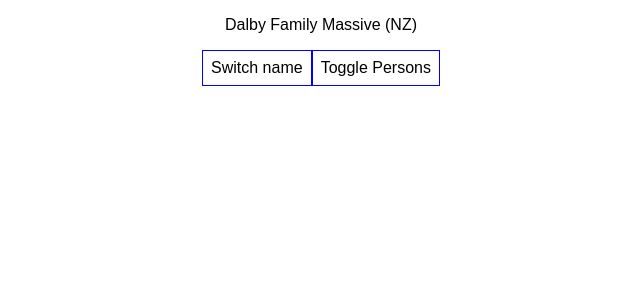
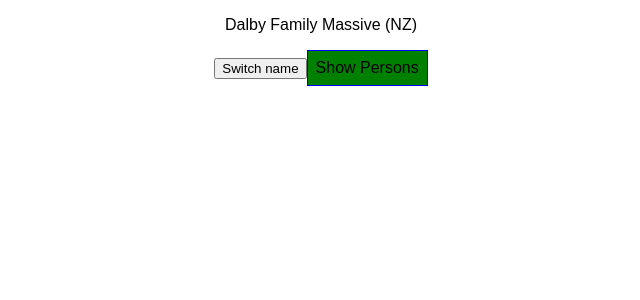
Before and after one commit to jock-dalby/react-complete-guide, a React (Create React App) app: page / in a window 1280 px wide. Shown: the top 300 px of the page, without its empty margins (319-959 px from the left). Built offline with nearby package versions, Linux system fonts and the light colour scheme.

Commit message:
add dynamic styling and text content to toggle persons button

```diff
--- a/src/App.js
+++ b/src/App.js
@@ -66,6 +66,7 @@ class App extends Component {
     let persons = null
 
     if (this.state.showPerson) {
+      style.backgroundColor = 'red'
       persons = (
         <div>
           {
@@ -81,16 +82,19 @@ class App extends Component {
         </div>
       )
     } else {
+      style.backgroundColor = 'green'
       persons = null;
     };
 
     return (
       <div className="App">
         <p>Dalby Family Massive (NZ)</p>
-        <button style={style}
+        <button
           onClick={this.switchAlfiesNameHandler.bind(this, 'super dooper Alfie')}>Switch name</button>
         <button style={style}
-          onClick={this.togglePersonsHandler}>Toggle Persons</button>
+          onClick={this.togglePersonsHandler}>
+          {this.state.showPerson ? 'Hide Persons' : 'Show Persons'}
+        </button>
         {persons}
         {/* Two ways to dynamically pass values to event handlers:
           1. Assigning an anonymous arrow funtion to the click event which will
--- a/src/Person/Person.js
+++ b/src/Person/Person.js
@@ -2,6 +2,7 @@ import React from 'react';
 import './Person.css';
 
 const person = (props) => {
+
     return (
         <div className="Person">
             <p onClick={props.switchAlfiesNameHandler} >I am {props.name} and I am {props.age} years old!</p>
```
